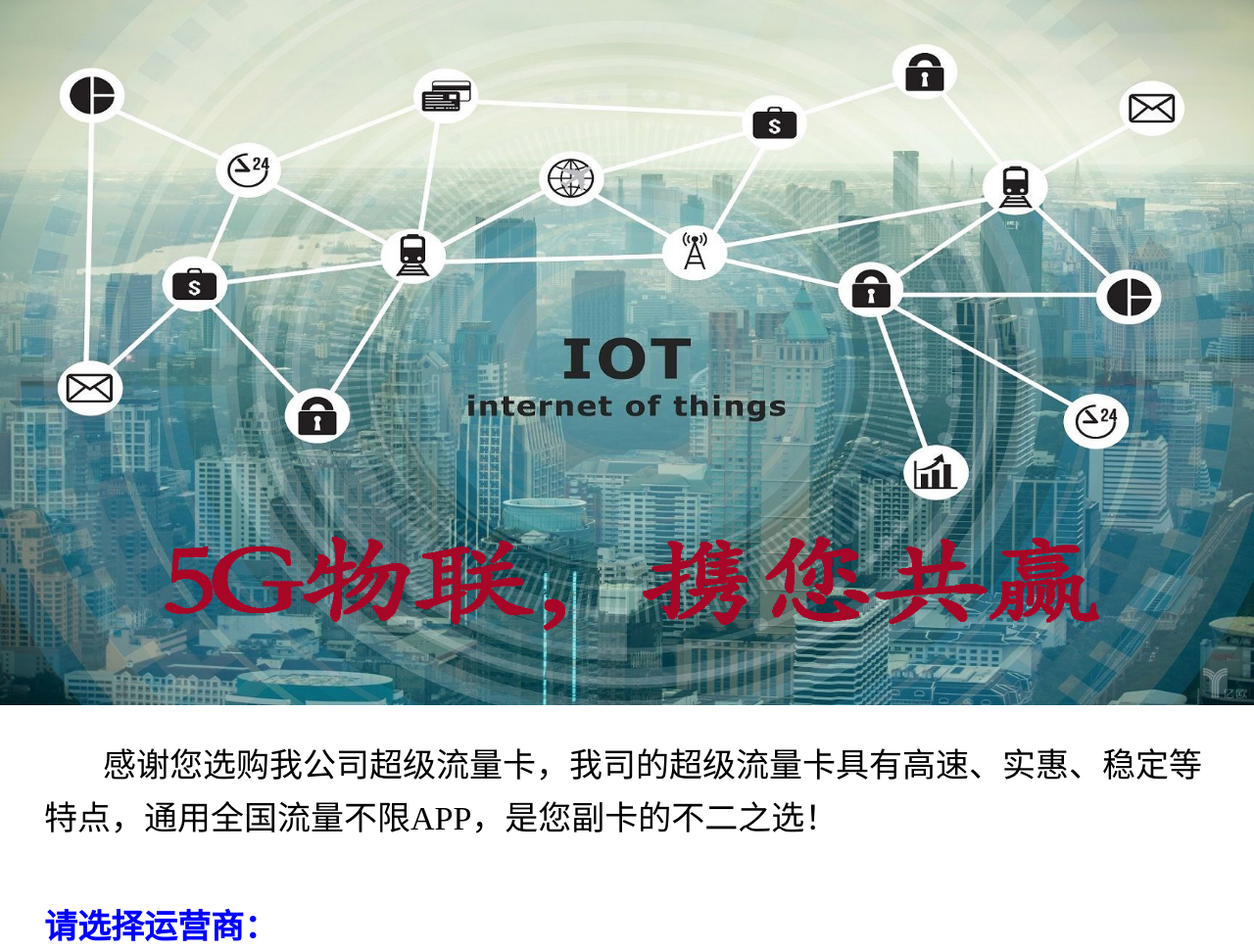
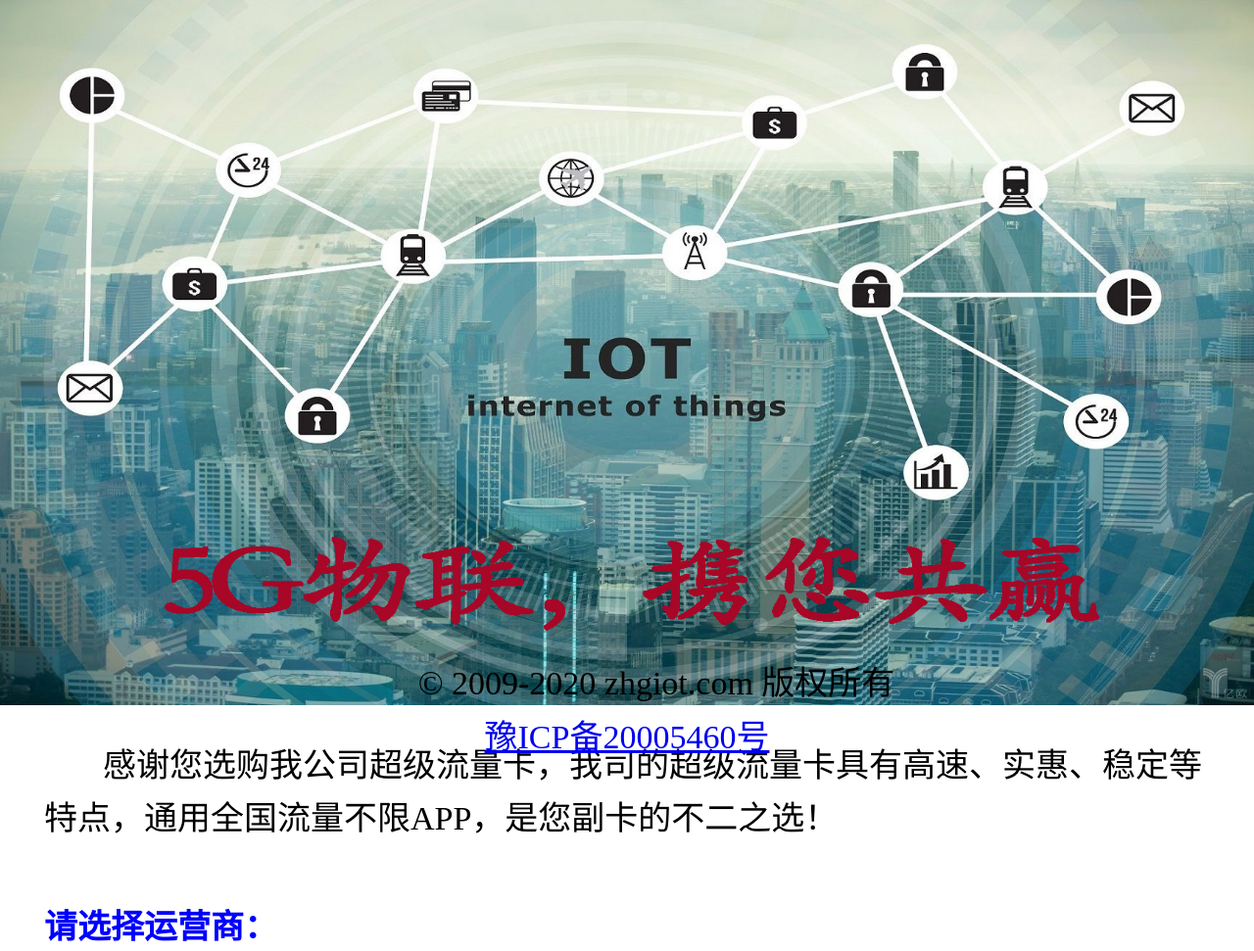
Before and after one commit to Kingroxan/Kingroxan.github.io, a plain HTML site: page index.html in a window 1280 px wide. Shown: the top 971 px of the page at 98% size. Drawn offline with Linux system fonts and the light colour scheme.

Commit message:
Add files via upload

```diff
--- a/index.html
+++ b/index.html
@@ -47,6 +47,17 @@
 		.zglt{
 			background-color: #d9230f;
 		}
+		.footer{
+			position: fixed;
+			bottom:20;
+			width: 100%;
+			text-indent:60px;
+			font-family:SimHei;
+			font-size: 34px;
+			line-height: 1.6;
+			text-align: center;
+			color:black;
+		}
 	</style>
 </head>
 
@@ -81,6 +92,8 @@
 	中国移动2
 	</div>
 </div>
+<div class="footer"  id="div2">  © 2009-2020 zhgiot.com 版权所有<br/><a href="http://www.beian.miit.gov.cn">豫ICP备20005460号</a></div>
+
 </body>
 <script type="text/javascript">
 
```
